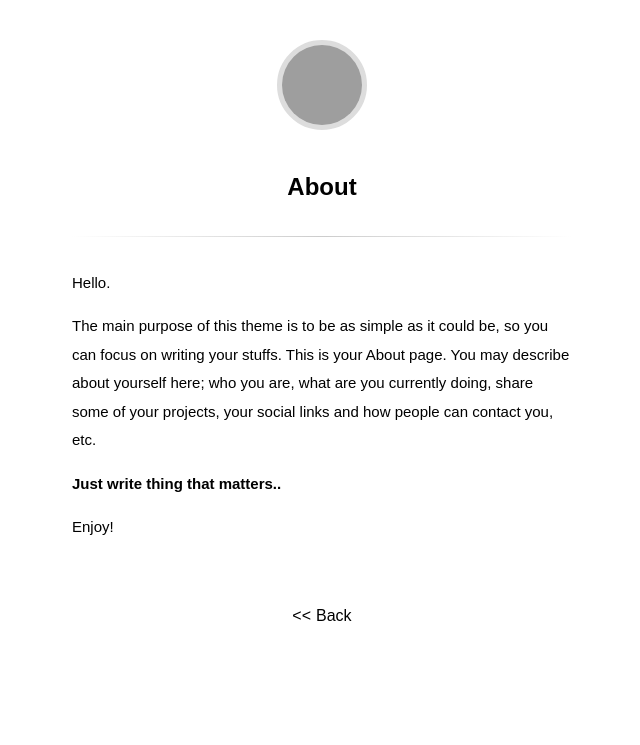
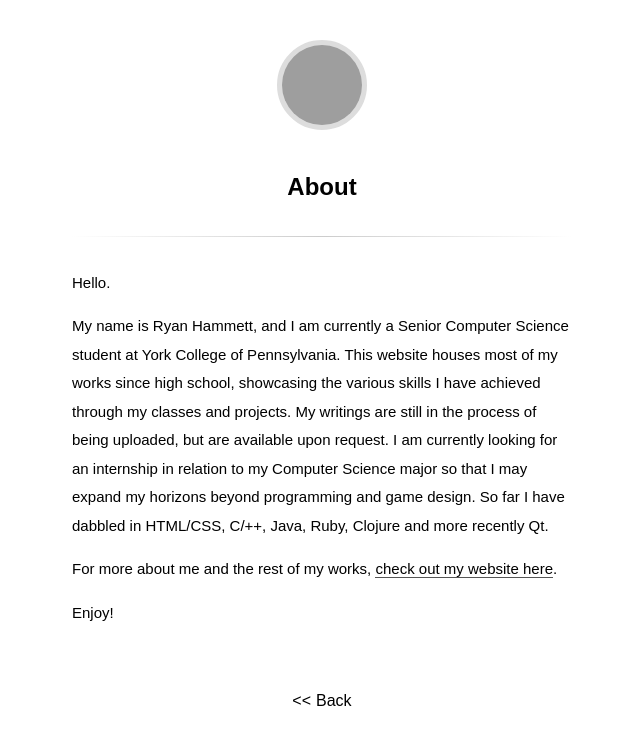
Before and after one commit to Larke12/larke12.github.io, a Jekyll site: the page built from about.md, in a window 1280 px wide, cut to the strip 0-745 px from the top of the page. Shown: the whole strip, without its empty margins (318-958 px from the left). Built offline with Jekyll 4.4.1, drawn with Linux system fonts in a browser that asks for light colours; some web fonts are replaced; grey boxes are pictures that could not be loaded.

Commit message:
Updated base information

```diff
--- a/_config.yml
+++ b/_config.yml
@@ -1,19 +1,19 @@
 # Site Info
-title:              "The Plain"
-description:        "The Plain is a Minimalist Jekyll theme that focuses on writing matters."
-google_verify:      epFgX0s_0RM3CdjwFcsewfXzPov2g8s9ZBOLyaIUH-o # Put your Google Verification here
-google_analytics:   UA-XXXXXXX-X # Put your Google Analytics code
+title:              "Design | Ryan Hammett"
+description:        "Website to host my programs and designs."
+#google_verify:      # Put your Google Verification here
+#google_analytics:   # Put your Google Analytics code
 
 # Author Info
-author_name:        "Heiswayi Nrird"
-author_email:       hnrird@gmail.com
-author_gravatar:    2b38b1b0e7e08b69379bd61582adf0c8 # Gravatar md5 hash
-twitter_username:   HeiswayiNrird
+author_name:        "Ryan Hammett"
+author_email:       rhammett@ycp.edu
+#author_gravatar:    2b38b1b0e7e08b69379bd61582adf0c8 # Gravatar md5 hash
+twitter_username:   Larke12
 
 # Site Settings
 baseurl:            "" # Base URL must end WITHOUT a slash, default: ""
 permalink:          /notes/:title # Post permalink
-timezone:           Asia/Kuala_Lumpur # https://en.wikipedia.org/wiki/List_of_tz_database_time_zones
+timezone:           America/New_York # https://en.wikipedia.org/wiki/List_of_tz_database_time_zones
 
 # Site Build
 highlighter:        pygments
--- a/about.md
+++ b/about.md
@@ -4,8 +4,8 @@ title: About
 
 Hello.
 
-The main purpose of this theme is to be as simple as it could be, so you can focus on writing your stuffs. This is your About page. You may describe about yourself here; who you are, what are you currently doing, share some of your projects, your social links and how people can contact you, etc.
+My name is Ryan Hammett, and I am currently a Senior Computer Science student at York College of Pennsylvania. This website houses most of my works since high school, showcasing the various skills I have achieved through my classes and projects. My writings are still in the process of being uploaded, but are available upon request. I am currently looking for an internship in relation to my Computer Science major so that I may expand my horizons beyond programming and game design. So far I have dabbled in HTML/CSS, C/++, Java, Ruby, Clojure and more recently Qt.
 
-**Just write thing that matters..**
+For more about me and the rest of my works, [check out my website here](http://www.ryanhammett.com/).
 
 Enjoy!
```
